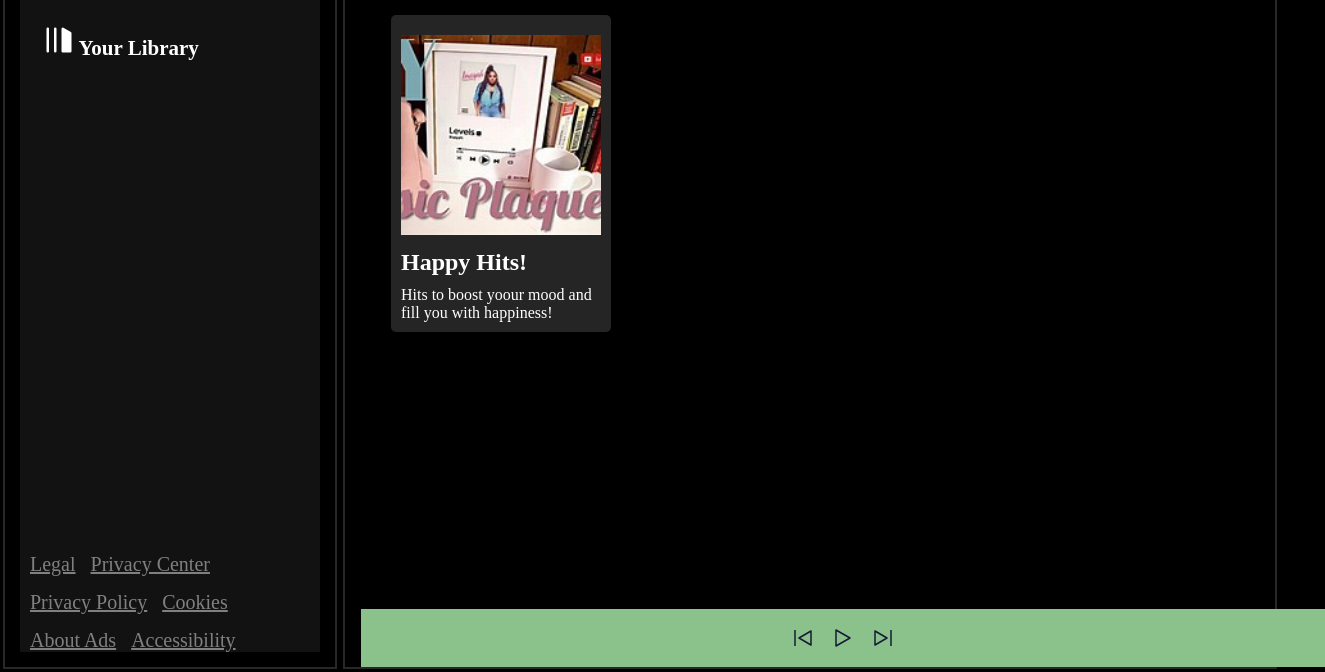
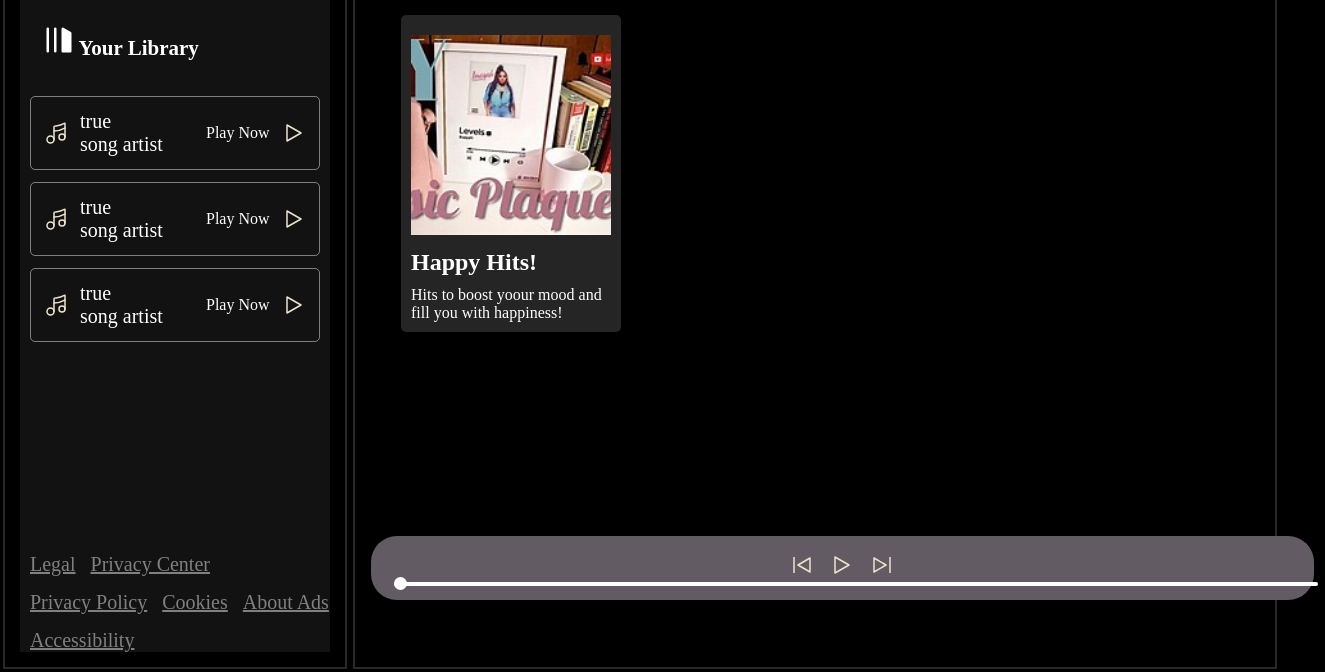
Before and after one commit to raghav-0205/SpotifyClone, a plain HTML site: page index.html in a window 1280 px wide. Shown: the part 155-827 px from the top of the page, 1325 px wide, since content can reach past the window. Drawn offline with Linux system fonts and the light colour scheme; no server answers.

Commit message:
adding more

```diff
--- a/index.html
+++ b/index.html
@@ -1,5 +1,6 @@
 <!DOCTYPE html>
 <html lang="en">
+
 <head>
     <meta charset="UTF-8">
     <meta name="viewport" content="width=device-width, initial-scale=1.0">
@@ -7,6 +8,7 @@
     <link rel="stylesheet" href="./style.css">
     <link rel="stylesheet" href="./utility.css">
 </head>
+
 <body>
     <div class="container flex bg-black">
         <div class="left border">
@@ -24,8 +26,22 @@
                         <img class="invert" src="img/playlist.svg" alt="">
                         Your Library
                     </h2>
+                </div>
+                <div class="songList" >
+                    <ul>
+                        <!-- <li>
+                            <img class="invert" src="img/music.svg" alt="">
+                            <div class="info">
+                                <div>song name</div>
+                                <div>song artist</div>
+                            </div>
+                            <div class="playnow">
+                                <span>Play Now</span>
+                                <img class="invert" src="img/play.svg" alt="">
+                            </div>
 
-
+                        </li> -->
+                    </ul>
 
                 </div>
                 <div class="footer">
@@ -83,10 +99,13 @@
 
                 </div>
                 <div class="playbar">
+                    <div class="seekbar">
+                        <div class="circle"></div>
+                    </div>
                     <div class="songinfo"></div>
                     <div class="songbuttons">
                         <img src="img/prevsong.svg" alt="">
-                        <img src="img/play.svg" alt="">
+                        <img id="playbutton" src="img/play.svg" alt="">
                         <img src="img/nextsong.svg" alt="">
                     </div>
                     <div class="songtime"></div>
@@ -98,4 +117,5 @@
     </div>
     <script src="./script.js"></script>
 </body>
+
 </html>
--- a/script.js
+++ b/script.js
@@ -1,30 +1,115 @@
-console.log("Lets write javaScript ");
-console.log("hello world");
-// let p=fetch("https://freesound.org/home/activate/Raghav_0505/cl3var-fa9f94424400737e557819b6020cd0b5/"
+console.log("Lets write JavaScript ");
+console.log("Hello World");
 
-// )
-// p.then((value1)=>{
-//     console.log(value1.status)
-//     console.log(value1.ok)
-//     return value1.json()
-// }).then((value2)=>{
-//     console.log(value2)
-// })
-// async function main(params) {
-//     let a= await fetch("https://freesound.org/home/activate/Raghav_0505/cl3var-fa9f94424400737e557819b6020cd0b5/")
-//     let response=await a.text();
-//     console.log(response)
-// }
-// main()
+let allSongs = [];
+let currentSong=new Audio();
+
+async function fetchSong() {
+    const url = 'https://spotify23.p.rapidapi.com/search/?type=multi&offset=0&limit=10&numberOfTopResults=5';
+    const options = {
+        method: 'GET',
+        headers: {
+            'x-rapidapi-key': '4dedc4ab7dmshc6031ec9285260cp160da8jsn1d141ebd124b',
+            'x-rapidapi-host': 'spotify23.p.rapidapi.com'
+        }
+    };
+
+    try {
+        const response = await fetch(url, options);
+        const result = await response.json();
+        console.log(result);
+        if (result.data && result.data.downloadLink) {
+            console.log(result.data.downloadLink);
+            return result.data.downloadLink;
+        } else {
+            console.log("No download link found");
+            return null;
+        }
+    } catch (error) {
+        console.error("Error fetching song:", error);
+        return null;
+    }
+}
+
+async function getSongs() {
+    try {
+        // const songLink = await fetchSong();
+        const songLink = true;
+        if (songLink) {
+            allSongs.push(songLink); // Add the song to the array if it's valid
+        } else {
+            console.log("No song link received ");
+        }
+        console.log(allSongs);
+        return allSongs;
+    } catch (error) {
+        console.error("Error in getSongs:", error);
+    }
+}
+
+// Run the getSongs function twice using .then()
+getSongs()
+    .then(() => {
+        return getSongs(); // Call getSongs again after the first one finishes
+    })
+    .then(() => {
+        console.log("Both songs have been fetched");
+        main(); // Call the main function once the songs are fetched
+    })
+    .catch((error) => {
+        console.error("Error in chaining getSongs:", error);
+    });
+
+const playMusic=(track)=>{
+    currentSong.Src="/songs/"+ track
+    currentSong.play()
+
+}
+// main function that handles displaying songs and playing the audio
+async function main() {
+    let songs = await getSongs();
+    console.log(songs);
+
+    let songUL = document.querySelector(".songList").getElementsByTagName("ul")[0];
+    for (const song of songs) {
+        songUL.innerHTML = songUL.innerHTML + `<li >
+                            <img class="invert" src="img/music.svg" alt="">
+                            <div class="info">
+                                <div>${song}</div>
+                                <div>song artist</div>
+                            </div>
+                            <div class="playnow">
+                                <span>Play Now</span>
+                                <img class="invert" src="img/play.svg" alt="">
+                            </div>
+
+                        </li>`;
+    }
+    console.log("hello");
+    const songList = document.querySelector(".songList");
+    console.log(songList);
+    // document.querySelector(".songList").addEventListener("click", (event) => {
+    //     const liElement = event.target.closest("li"); // Detect clicked <li>
+    //     if (!liElement) return; // Exit if the click wasn't on an <li>
+
+    //     const songNameElement = liElement.querySelector(".info div:first-child");
+
+    //     if (songNameElement) {
+    //         console.log(`🎵 Song Name: ${songNameElement.textContent.trim()}`);
+    //     } else {
+    //         console.log("❌ Song name not found.");
+    //     }
+    // });
+
+    Array.from(document.querySelector(".songList").getElementsByTagName("li")).forEach(e=>{
+        e.addEventListener("click",element=>{
+            console.log(e.querySelector(".info").firstElementChild.innerHTML)
+            playMusic(e.querySelector(".info").firstElementChild.innerHTML)
+        })
+    })
 
 
-async function main(params) {
-    try {
-        let a = await fetch("https://freesound.org/home/activate/Raghav_0505/cl3var-fa9f94424400737e557819b6020cd0b5/");
-        let response = await a.text();
-        console.log(response);
-    } catch (error) {
-        console.error("Error during fetch:", error);
-    }
+
+
 }
-main();
+// main();
--- a/style.css
+++ b/style.css
@@ -186,11 +186,15 @@ body {
 }
 
 .playbar {
-    position: absolute;
-    bottom: 0;
-    background-color: rgb(139, 193, 139);
-    width: 100%;
+    position: fixed;
+    bottom: 45px;
+    filter:invert(1) ;
+    background-color: rgb(156, 164, 156);
+    width: 94%;
     padding: 17px;
+    border-radius: 26px;
+    width: 71vw;
+    height: 30px;
 }
 
 .songbuttons {
@@ -198,3 +202,73 @@ body {
     justify-content: center;
     gap: 16px;
 }
+.songlist{
+    height: 544px;
+    overflow: auto;
+    margin-bottom: 44px;
+
+}
+.songlist ul{
+    padding: 0 12px;
+}
+.songList ul li {
+    list-style-type: decimal;
+    display:flex;
+    justify-content: space-between;
+    gap: 12px;
+    cursor: pointer;
+    padding: 12px 0;
+    border: 1px solid rgba(241, 236, 236, 0.491);
+    margin: 12px 0;
+    padding: 13px;
+    border-radius: 5px;
+
+
+}
+/* .Li-item{
+    font-size:70px;
+    font-weight: 200;
+} */
+.songList .info {
+
+    font-size: 20px;
+    width: 344px;
+
+}
+
+.info div{
+    word-break: break break-all;
+}
+.playnow {
+    display: flex;
+    justify-content:center;
+    align-items: center;
+
+}
+
+.playnow span {
+    font-size: 16px;
+    width: 64px;
+    padding: 12px;
+}
+.seekbar {
+    height: 4px;
+    width: 98%;
+    background: black;
+    border-radius: 10px;
+    position: absolute;
+    bottom: 8px;
+    margin: 6px;
+    cursor: pointer;
+}
+
+.circle {
+    width: 13px;
+    height: 13px;
+    border-radius: 13px;
+    background-color: black;
+    position: relative;
+    bottom: 5px;
+    left: 0%;
+    transition: left 0.5s;
+}
```
Lines whose indentation alone changed are shown as unchanged.
